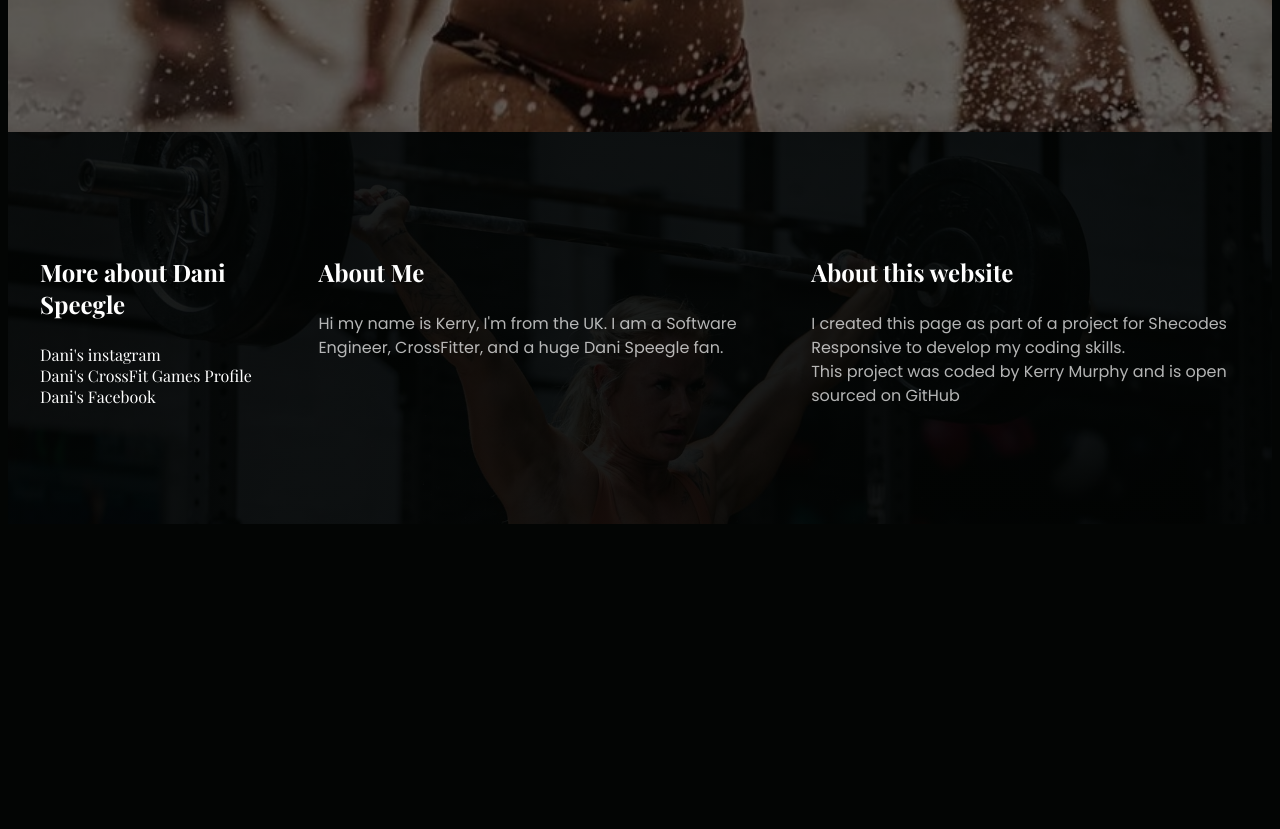
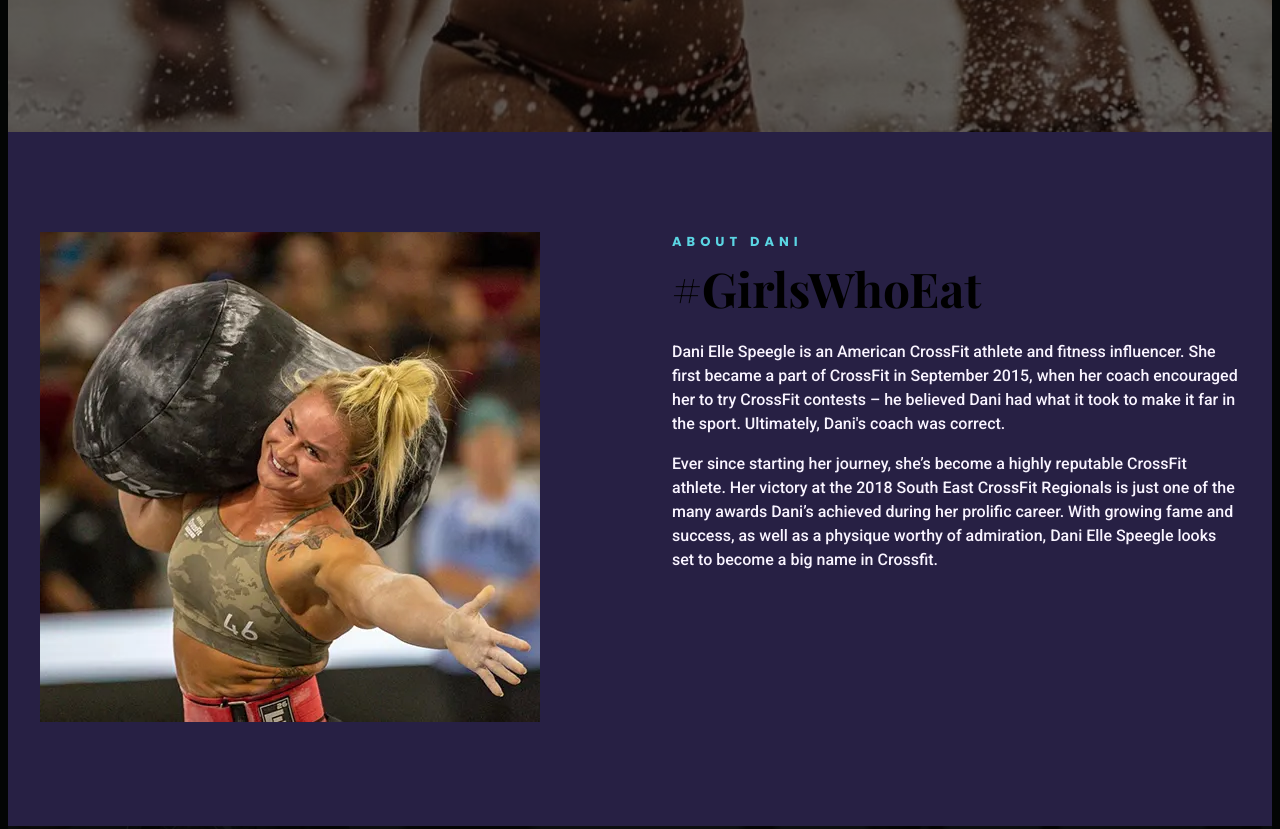
Before and after one commit to Kerrigan1337/Dani_Speegle, a plain HTML site: page index.html in a window 1280 px wide. Shown: the part 700-1529 px from the top of the page. Before the commit the page ends 1232 px from the top, so only its background shows below. Drawn offline with nearby package versions, Linux system fonts and the light colour scheme; a web font is replaced by a local one.

Commit message:
Added grid section in mains section

```diff
--- a/index.html
+++ b/index.html
@@ -21,8 +21,38 @@
         <h2>CrossFit athlete and fitness influencer.</h2>
         <a href="#more">Learn more</a>
       </header>
+      <main>
+        <section class="grid grid-col-2">
+          <div>
+            <img
+              src="/images/sandbagclean.webp"
+              alt="Dani's 2022 CrossFit Games sandbag clean"
+              class="img-responsive"
+            />
+          </div>
+          <div>
+            <h2>About Dani</h2>
+            <h3>#GirlsWhoEat</h3>
+            <p>
+              Dani Elle Speegle is an American CrossFit athlete and fitness
+              influencer. She first became a part of CrossFit in September 2015,
+              when her coach encouraged her to try CrossFit contests – he
+              believed Dani had what it took to make it far in the sport.
+              Ultimately, Dani's coach was correct.
+            </p>
+            <p>
+              Ever since starting her journey, she’s become a highly reputable
+              CrossFit athlete. Her victory at the 2018 South East CrossFit
+              Regionals is just one of the many awards Dani’s achieved during
+              her prolific career. With growing fame and success, as well as a
+              physique worthy of admiration, Dani Elle Speegle looks set to
+              become a big name in Crossfit.
+            </p>
+          </div>
+        </section>
+      </main>
       <footer>
-        <section class="grid">
+        <section class="grid grid-col-3">
           <div>
             <h3>More about Dani Speegle</h3>
             <ul>
--- a/src/styles.css
+++ b/src/styles.css
@@ -49,6 +49,35 @@
   margin-top: 32px;
   gap: 10px;
 }
+main {
+  background-color: #272044;
+}
+main h2 {
+  font-family: "Poppins";
+  font-style: normal;
+  font-weight: 700;
+  font-size: 13px;
+  line-height: 1.5;
+  letter-spacing: 5px;
+  text-transform: uppercase;
+  color: #5bd5e3;
+  margin: 0;
+}
+main h3 {
+  font-style: normal;
+  font-weight: 700;
+  font-size: 48px;
+  line-height: 1.5;
+  margin: 0;
+}
+main p {
+  font-family: "Roboto";
+  font-style: normal;
+  font-weight: 400;
+  font-size: 16px;
+  line-height: 1.5;
+  color: #f9f4ff;
+}
 
 .container {
   max-width: 1400px;
@@ -61,7 +90,6 @@
     url("../images/Dani-Speegle.jpg");
   background-repeat: no-repeat;
   background-size: cover;
-  padding: 100px 0;
 }
 footer h3 {
   font-style: normal;
@@ -93,11 +121,20 @@
 section {
   max-width: 1200px;
   margin: 0 auto;
+  padding: 100px 0;
 }
 .grid {
   display: grid;
+  grid-gap: 64px;
+}
+.grid-col-2 {
+  grid-template-columns: 1fr 1fr;
+}
+.grid-col-3 {
   grid-template-columns: 1fr 2fr 2fr;
-  grid-gap: 64px;
+}
+.img-responsive {
+  max-width: 100%;
 }
 @media (max-width: 960px) {
   header {
@@ -112,4 +149,11 @@
   header h1 {
     font-size: 12px;
   }
+  .grid {
+    grid-template-columns: 1fr;
+    grid-gap: 32px;
+  }
+  sections {
+    padding: 30px;
+  }
 }
```
